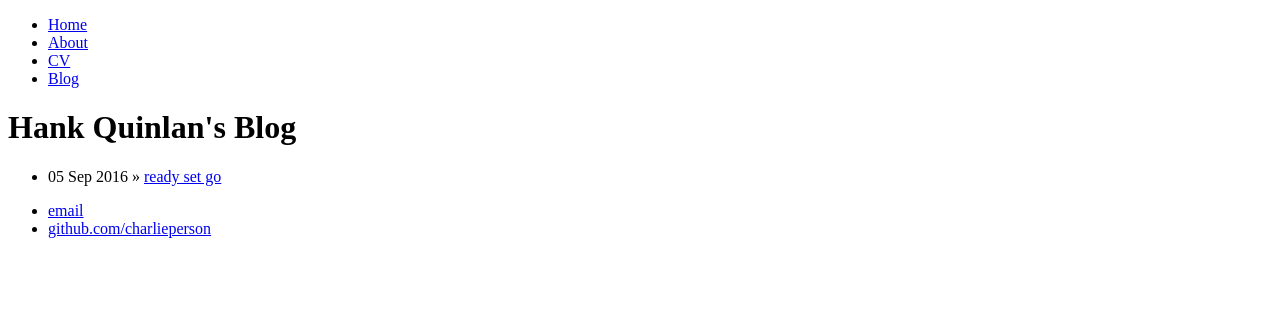
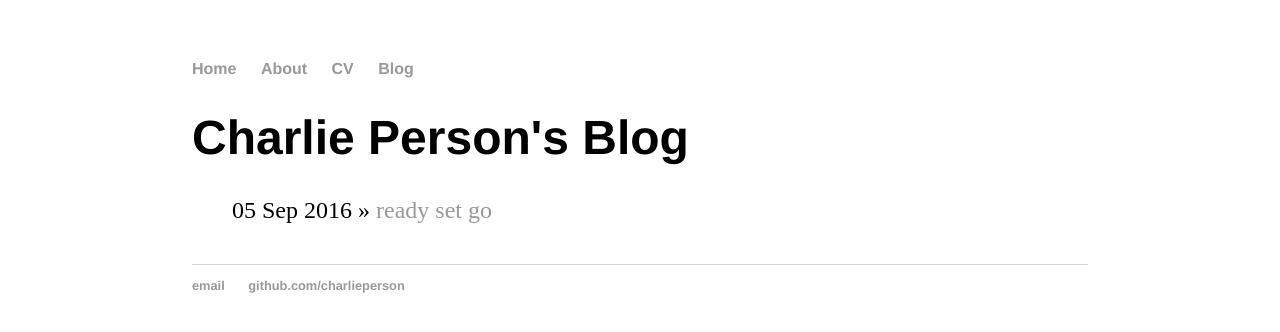
Before and after one commit to charlieperson/charlieperson.github.io, a Jekyll site: the page built from blog/index.html, in a window 1280 px wide. Shown: the top 332 px of the page. Built offline with Jekyll 4.4.1, drawn with Linux system fonts in a browser that asks for light colours.

Commit message:
Fixing link to CSS for blog posts

```diff
--- a/_layouts/default.html
+++ b/_layouts/default.html
@@ -2,7 +2,7 @@
 <html>
 	<head>
 		<title>{{ page.title }}</title>
-    <link rel="stylesheet" type="text/css" href="./css/main.css">
+    <link rel="stylesheet" type="text/css" href="../css/main.css">
 	</head>
 	<body>
 		<nav>
--- a/blog/index.html
+++ b/blog/index.html
@@ -1,6 +1,6 @@
 ---
 layout: default
-title: Hank Quinlan's Blog
+title: Charlie Person's Blog
 ---
 	<h1>{{ page.title }}</h1>
 	<ul class="posts">
```
